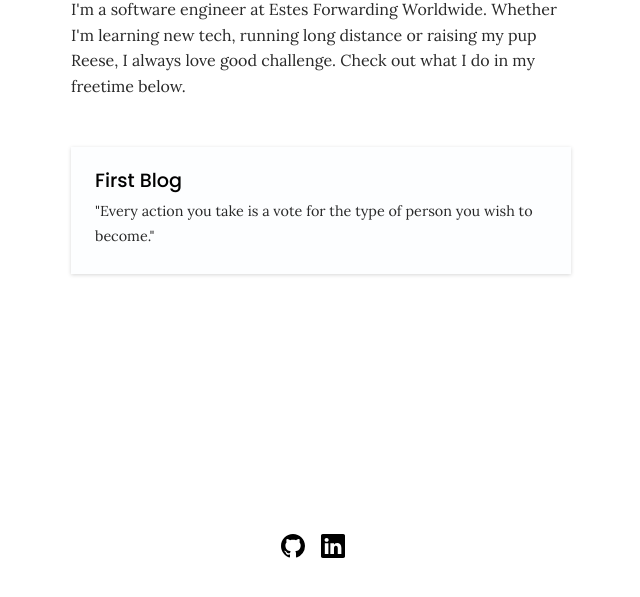
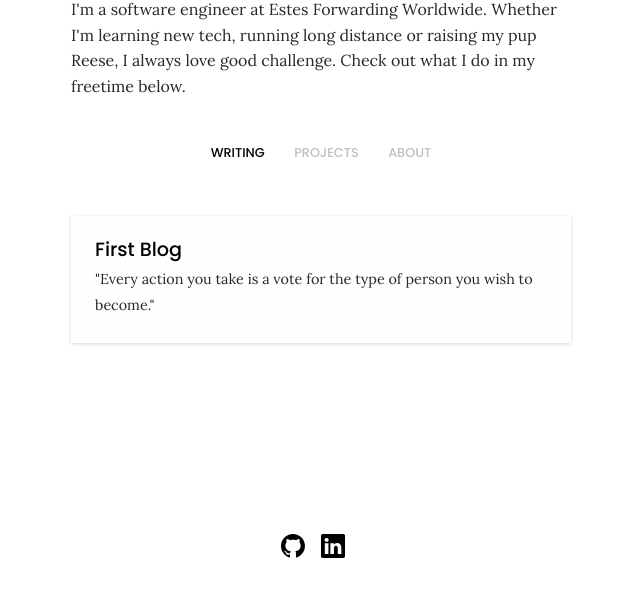
Before and after one commit to devinaustindyer112/website, a plain HTML site: page index.html in a window 1280 px wide. Shown: the part 159-756 px from the top of the page, without its empty margins (319-959 px from the left). Drawn offline with Linux system fonts and the light colour scheme.

Commit message:
add navigation and update styling

```diff
--- a/index.html
+++ b/index.html
@@ -17,15 +17,6 @@
 </head>
 
 <body>
-    <nav class="navigation">
-        <div class="navigation-container">
-            <div class="navigation-content">
-                <ul class="navigation-links">
-                    <li class="navigation-link"></li>
-                </ul>
-            </div>
-        </div>
-    </nav>
     <div class="body-content">
         <h1>Devin Dyer</h1>
         <p class="roboto-regular">
@@ -34,11 +25,28 @@
             always love good challenge. Check out what I do
             in my freetime below.
         </p>
+        <nav class="navigation">
+            <div class="navigation-container">
+                <div class="navigation-content">
+                    <ul class="navigation-links">
+                        <li class="navigation-link navigation-link-selected">
+                            WRITING
+                        </li>
+                        <li class="navigation-link">
+                            PROJECTS
+                        </li>
+                        <li class="navigation-link">
+                            ABOUT
+                        </li>
+                    </ul>
+                </div>
+            </div>
+        </nav>
         <ol class="cards">
             <li class="card">
-                <h5 class="card-title">
+                <h2 class="card-title">
                     First Blog
-                </h5>
+                </h2>
                 <p class="card-paragraph">"Every action you take is a vote for
                     the type of person you wish to become."</p>
             </li>
--- a/style.css
+++ b/style.css
@@ -84,21 +84,32 @@ p {
 
 .navigation {
   width: 100%;
-  left: 0;
-  top: 0;
-  background-color: white;
-}
-
-.navigation-container {
-  display: flex;
-  justify-content: center;
+  margin-top: 3rem;
+  margin-bottom: 2rem;
 }
 
 .navigation-content {
   display: flex;
-  justify-content: space-between;
+  justify-content: center;
   align-items: center;
-  width: 500px;
+  width: 100%;
+}
+
+.navigation-links {
+  display: flex;
+  flex-direction: row;
+  font-size: .8rem;
+  font-family: "Poppins", sans-serif;
+  font-weight: 500;
+  font-style: normal;
+  padding-bottom: 1.5rem;
+  width: 50%;
+  justify-content: space-around;
+  color: rgb(191, 191, 191);
+}
+
+.navigation-link-selected {
+  color: rgb(0, 0, 0);
 }
 
 .footer {
@@ -132,24 +143,21 @@ p {
 }
 
 .icon {
-  color:rgb(0, 0, 0);
+  color: black;
   width: 1.5rem;
   height: 1.5rem;
   padding-right: 1rem;
 }
 
-.cards {
-  margin-top: 3rem;
-}
-
 .card {
   background-color: rgb(253, 254, 255);
-  margin-top: 2rem;
+  margin-bottom: 1rem;
   padding: 1.5rem;
   box-shadow: rgba(0, 0, 0, 0.16) 0px 1px 4px;
 }
 
 .card-title {
+  color: black;
   font-size: 1.2rem;
   font-family: "Poppins", sans-serif;
   font-weight: 500;
```
